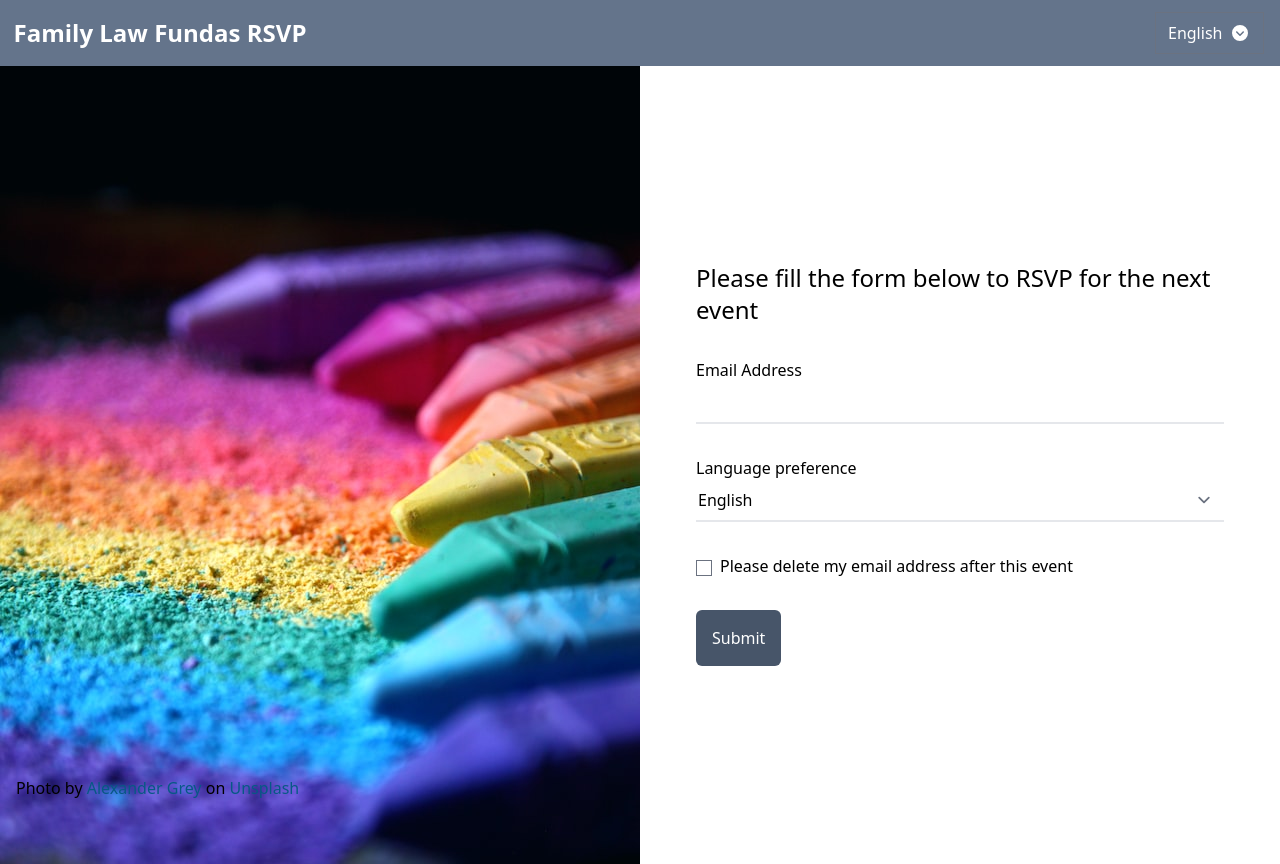
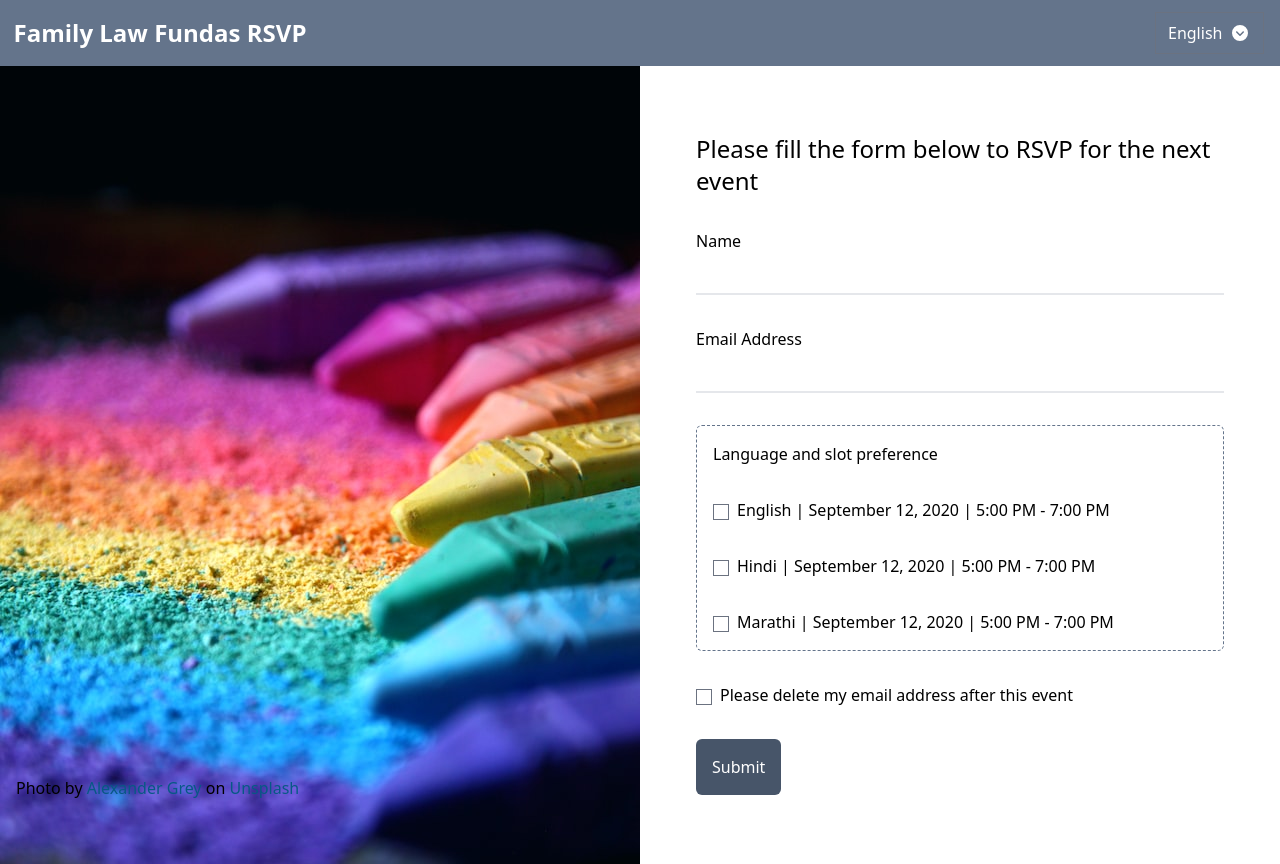
Before and after one commit to mdudeja/rsvp_form, a Next.js app: page / in a window 1280 px wide. Built offline with nearby package versions, Linux system fonts and the light colour scheme.

Commit message:
added dates + option to select multiple options

```diff
--- a/common/content.ts
+++ b/common/content.ts
@@ -1,35 +1,38 @@
 const content: { [key: string]: any } = {
     'en': {
+        pname: 'Name',
         description: 'Please fill the form below to RSVP for the next event',
         email: 'Email Address',
-        lang_pref: 'Language preference',
-        lang_option_en: 'English',
-        lang_option_hn: 'Hindi',
-        lang_option_mt: 'Marathi',
+        lang_pref: 'Language and slot preference',
+        lang_option_en: 'English | September 12, 2020 | 5:00 PM - 7:00 PM',
+        lang_option_hn: 'Hindi | September 12, 2020 | 5:00 PM - 7:00 PM',
+        lang_option_mt: 'Marathi | September 12, 2020 | 5:00 PM - 7:00 PM',
         submit: 'Submit',
         checkbox: 'Please delete my email address after this event',
         success: 'Thank you for registering for the event. We will send you the link to join the day before the event.',
         error: 'There was an error submitting your RSVP. Please try again later.',
     },
     'hn': {
+        pname: 'नाम',
         description: 'RSVP करने के लिए कृपया यह फॉर्म भरिये',
         email: 'ईमेल',
-        lang_pref: 'कौनसी भाषा में अटेंड करना चाहेंगे',
-        lang_option_en: 'इंगलिश',
-        lang_option_hn: 'हिन्दी',
-        lang_option_mt: 'मराठी',
+        lang_pref: 'कौनसी भाषा और टाइम स्लॉट में अटेंड करना चाहेंगे',
+        lang_option_en: 'इंगलिश | सप्टेंबर 12, 2020 | 5:00 PM - 7:00 PM',
+        lang_option_hn: 'हिन्दी | सप्टेंबर 12, 2020 | 5:00 PM - 7:00 PM',
+        lang_option_mt: 'मराठी | सप्टेंबर 12, 2020 | 5:00 PM - 7:00 PM',
         submit: 'सब्मिट',
         checkbox: 'ये इवेंट होने के बाद मेरा ईमेल डिलीट कर देना',
         success: 'रजिस्टर करने के लिए धन्यवाद. हम इवेंट से एक दिन पहले आपके ईमेल पर लिंक भेज देंगे',
         error: 'कुछ समस्या हो गयी आपका फॉर्म भेजने में. कृपया थोड़ी देर बाद कोशिश करें',
     },
     'mt': {
+        pname: 'नाम',
         description: 'RSVP करने के लिए कृपया यह फॉर्म भरिये',
         email: 'ईमेल',
-        lang_pref: 'कौनसी भाषा में अटेंड करना चाहेंगे',
-        lang_option_en: 'इंगलिश',
-        lang_option_hn: 'हिन्दी',
-        lang_option_mt: 'मराठी',
+        lang_pref: 'कौनसी भाषा और टाइम स्लॉट में अटेंड करना चाहेंगे',
+        lang_option_en: 'इंगलिश | सप्टेंबर 12, 2020 | 5:00 PM - 7:00 PM',
+        lang_option_hn: 'हिन्दी | सप्टेंबर 12, 2020 | 5:00 PM - 7:00 PM',
+        lang_option_mt: 'मराठी | सप्टेंबर 12, 2020 | 5:00 PM - 7:00 PM',
         submit: 'सब्मिट',
         checkbox: 'ये इवेंट होने के बाद मेरा ईमेल डिलीट कर देना',
         success: 'रजिस्टर करने के लिए धन्यवाद. हम इवेंट से एक दिन पहले आपके ईमेल पर लिंक भेज देंगे',
--- a/components/RSVPForm.tsx
+++ b/components/RSVPForm.tsx
@@ -6,16 +6,27 @@ export default function RSVPForm(
 ) {
     return <form onSubmit={onSubmit}>
         <label className="block">
+            <span>{content[lang].pname}</span>
+            <input type="text" name="pname" className="mt-0 block w-full px-0.5 border-0 border-b-2 border-gray-200 focus:ring-0 focus:border-black"></input>
+        </label>
+        <label className="block mt-8">
             <span>{content[lang].email}</span>
             <input type="email" name="email" className="mt-0 block w-full px-0.5 border-0 border-b-2 border-gray-200 focus:ring-0 focus:border-black"></input>
         </label>
-        <label className="block mt-8">
+        <label className="block mt-8 border rounded-md border-dashed border-slate-500 px-4 py-4">
             <span>{content[lang].lang_pref}</span>
-            <select name="language" className="mt-0 block w-full px-0.5 border-0 border-b-2 border-gray-200 focus:ring-0 focus:border-black">
-                <option value='en'>{content[lang].lang_option_en}</option>
-                <option value='hn'>{content[lang].lang_option_hn}</option>
-                <option value='mt'>{content[lang].lang_option_mt}</option>
-            </select>
+            <label className="block align-middle mt-8">
+                <input name="en_selected" type='checkbox' />
+                <span className='ml-2'>{content[lang].lang_option_en}</span>
+            </label>
+            <label className="block align-middle mt-8">
+                <input name="hn_selected" type='checkbox' />
+                <span className='ml-2'>{content[lang].lang_option_hn}</span>
+            </label>
+            <label className="block align-middle mt-8">
+                <input name="mt_selected" type='checkbox' />
+                <span className='ml-2'>{content[lang].lang_option_mt}</span>
+            </label>
         </label>
         <label className="inline-block align-middle mt-8">
             <input name="to_delete" type='checkbox' />
--- a/controllers/RSVPController.ts
+++ b/controllers/RSVPController.ts
@@ -13,14 +13,15 @@ const _init = async (): Promise<Db | undefined> => {
     }
 }
 
-export const addEntry = async (email: string, language: string, toDelete: boolean): Promise<boolean> => {
-    const exists = await fetchEntry({ email })
+export const addEntry = async (data:
+    { pname: string, email: string, en_selected: boolean, hn_selected: boolean, mt_selected: boolean, toDelete: boolean }): Promise<boolean> => {
+    const exists = await fetchEntry({ email: data.email })
 
     if (!exists) {
         const db = await _init()
         if (db) {
             const collection = db.collection('rsvp')
-            const result = await collection.insertOne({ email, language, toDelete })
+            const result = await collection.insertOne(data)
             return result && result.acknowledged
         }
     }
--- a/pages/api/rsvp.ts
+++ b/pages/api/rsvp.ts
@@ -4,8 +4,8 @@ import { addEntry } from "../../controllers/RSVPController";
 
 export default async function rsvpRoute(req: NextApiRequest, res: NextApiResponse<{ success: boolean, message: string }>) {
     if (req.method === 'POST') {
-        const { email, language, toDelete } = req.body
-        const result = await addEntry(email, language, toDelete)
+        const { pname, email, en_selected, hn_selected, mt_selected, toDelete } = req.body
+        const result = await addEntry({ pname, email, en_selected, hn_selected, mt_selected, toDelete })
         if (result) {
             res.status(200).json({ success: true, message: 'OK' })
         } else {
--- a/pages/index.tsx
+++ b/pages/index.tsx
@@ -37,14 +37,20 @@ const Index: NextPage = () => {
               event.preventDefault();
 
               const form = event.currentTarget
+              const pname = form.pname.value
               const email = form.email.value
-              const language = form.language.value
+              const en_selected = form.en_selected.checked
+              const hn_selected = form.hn_selected.checked
+              const mt_selected = form.mt_selected.checked
               const toDelete = form.to_delete.checked
 
               if (email && validateEmail(email)) {
                 const body = {
+                  pname,
                   email,
-                  language,
+                  en_selected,
+                  hn_selected,
+                  mt_selected,
                   toDelete
                 }
                 const response = await fetch('/api/rsvp', {
```
